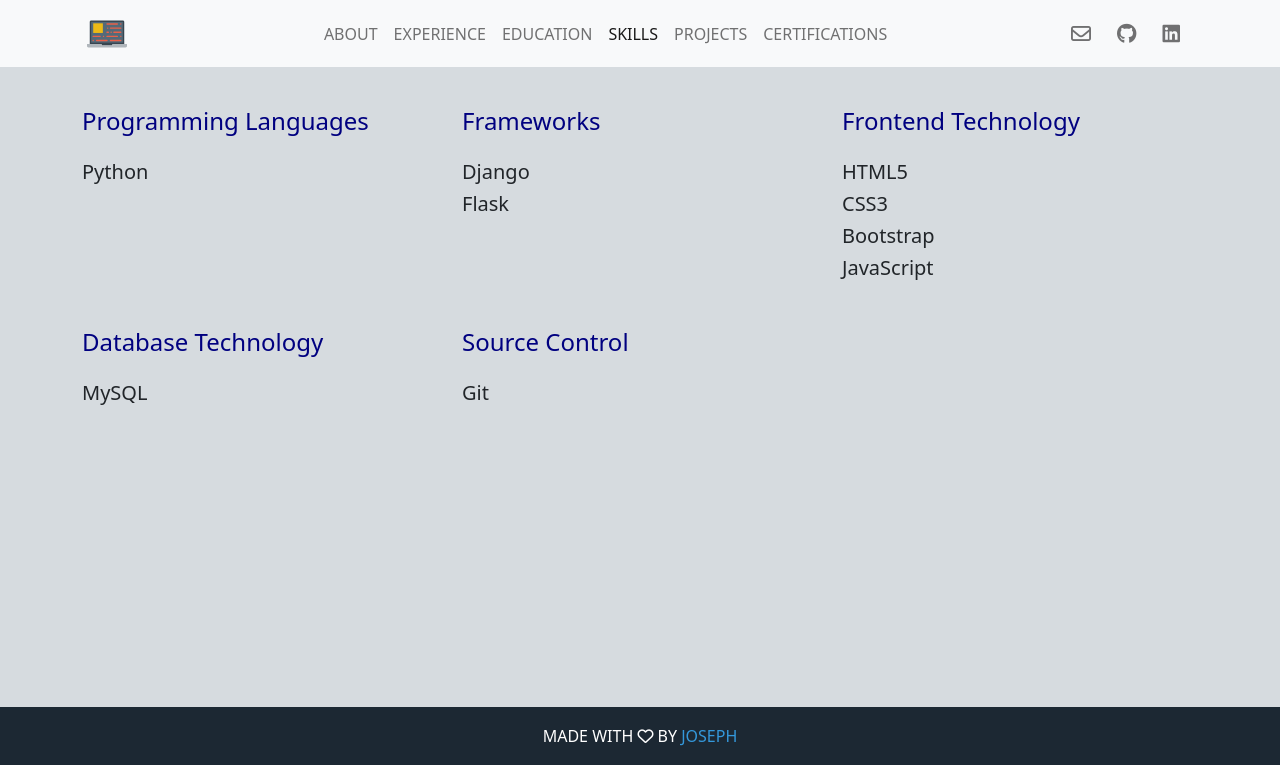
After one commit to iamjoseph1998/Portfolio, a Django app: page /skills/ in a window 1280 px wide. The commit adds this page. Shown: the top 765 px of the page. Run offline with Django 4.2, Linux system fonts and the light colour scheme; some libraries are stand-ins or nearby versions.

Commit message:
Created skills page and minor change of about for width reponsive

```diff
--- a/app/static/css/experience.css
+++ b/app/static/css/experience.css
@@ -7,10 +7,16 @@
 }
 
 .year{
+    color: #000080;
     text-align: end;
     font-size: clamp(16px, 5vw, 20px);
 }
 
 .title{
+    color: #000080;
     font-size: clamp(16px, 5vw, 25px);
 }
+
+.desc{
+    padding-top: 3vh;
+}
--- /dev/null
+++ b/app/static/css/skills.css
@@ -0,0 +1,17 @@
+.main{
+    padding-top: 5vh;
+}
+
+.items{
+    padding-top: 2vh;
+}
+
+.heading{
+    color: #000080;
+}
+
+@media screen and (max-width: 600px) {
+    .main {
+      width: 100% !important;
+    }
+  }
--- a/app/templates/app/education.html
+++ b/app/templates/app/education.html
@@ -37,7 +37,7 @@
         <h5 class="university">Shivaji University Kolhapur</h5>
     </div>
     <div class="row">
-        <h6 class="score">Percentage: 63.00%</h6>
+        <h6 class="score">Percentage: 64.31%</h6>
     </div>
 </div>
 {% endblock %}
--- a/app/templates/app/experience.html
+++ b/app/templates/app/experience.html
@@ -14,13 +14,13 @@
             <h4 class="title">Programmer</h4>
         </div>
         <div class="col-6 col-xs-6">
-            <h5 class="year">Oct 2019 - Present</h5>
+            <h5 class="year">October 2019 - Present</h5>
         </div>
     </div>
     <div class="row">
         <h5 class="company">Tata Consultancy Services</h5>
     </div>
-    <div class="row">
+    <div class="row desc">
         <p>
             Lorem ipsum dolor sit amet consectetur adipisicing elit. Praesentium enim nobis inventore aspernatur architecto quisquam ab blanditiis ea corrupti exercitationem consequuntur, explicabo voluptate tenetur perferendis, hic illo voluptas porro a?
         </p>
--- /dev/null
+++ b/app/templates/app/skills.html
@@ -0,0 +1,54 @@
+{% extends 'base.html' %}
+{% load static %}
+
+{% block css %}
+<link rel="stylesheet" href="{% static 'css/skills.css' %}">
+{% endblock %}
+
+{% block title %}Skills{% endblock %}
+
+{% block content %}
+<div class="container">
+    <div class="row">
+        <!--Languages-->
+        <div class="col-4 main">
+            <h4 class="heading">Programming Languages</h4>
+            <div class="row items">
+                <h5>Python</h5>
+            </div>
+        </div>
+        <!--Framework-->
+        <div class="col-4 main">
+            <h4 class="heading">Frameworks</h4>
+            <div class="row items">
+                <h5>Django</h5>
+                <h5>Flask</h5>
+            </div>
+        </div>
+        <!--Frontend-->
+        <div class="col-4 main">
+            <h4 class="heading">Frontend Technology</h4>
+            <div class="row items">
+                <h5>HTML5</h5>
+                <h5>CSS3</h5>
+                <h5>Bootstrap</h5>
+                <h5>JavaScript</h5>
+            </div>
+        </div>
+        <!--Database-->
+        <div class="col-4 main">
+            <h4 class="heading">Database Technology</h4>
+            <div class="row items">
+                <h5>MySQL</h5>
+            </div>
+        </div>
+        <!--Source Control-->
+        <div class="col-4 main">
+            <h4 class="heading">Source Control</h4>
+            <div class="row items">
+                <h5>Git</h5>
+            </div>
+        </div>
+    </div>
+</div>
+{% endblock %}
--- a/app/urls.py
+++ b/app/urls.py
@@ -8,4 +8,5 @@ urlpatterns = [
     path('about/', views.about, name='about'),
     path('experience/', views.experience, name='experience'),
     path('education/', views.education, name='education'),
+    path('skills/', views.skills, name='skills'),
 ]
--- a/app/views.py
+++ b/app/views.py
@@ -9,3 +9,6 @@ def experience(request):
 
 def education(request):
     return render(request, 'app/education.html')
+
+def skills(request):
+    return render(request, 'app/skills.html')
--- a/templates/navbar.html
+++ b/templates/navbar.html
@@ -24,7 +24,7 @@
                     <a class="nav-link {% if request.resolver_match.url_name == 'education' %}active{% endif %}" href="/education">EDUCATION</a>
                 </li>
                 <li class="nav-item">
-                    <a class="nav-link" href="#">SKILLS</a>
+                    <a class="nav-link {% if request.resolver_match.url_name == 'skills' %}active{% endif %}" href="/skills">SKILLS</a>
                 </li>
                 <li class="nav-item">
                     <a class="nav-link" href="#">PROJECTS</a>
```
Also changed, not shown: app/static/css/about.css (+9 -9 lines), app/static/css/education.css (+6 -1 lines).
